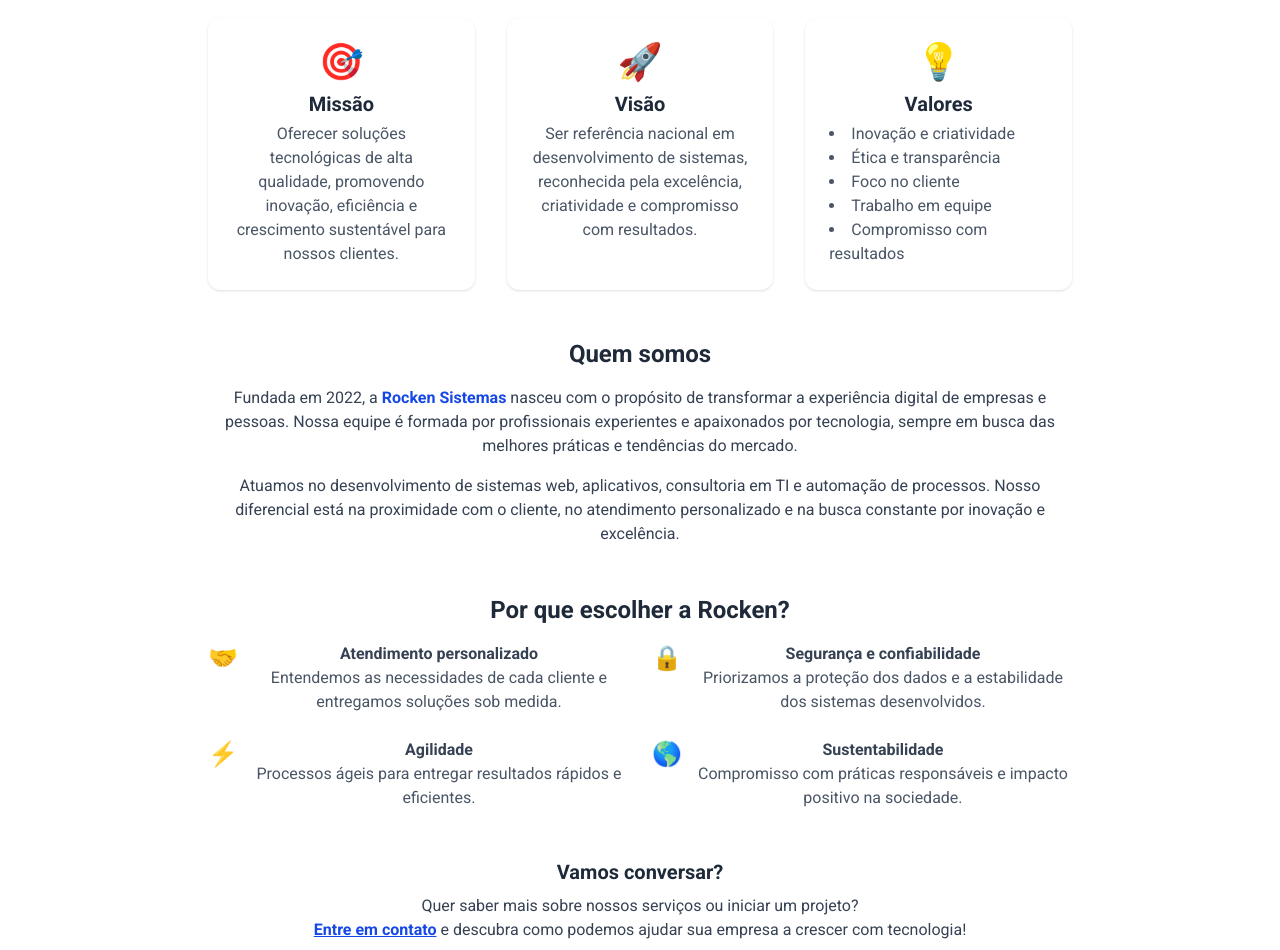
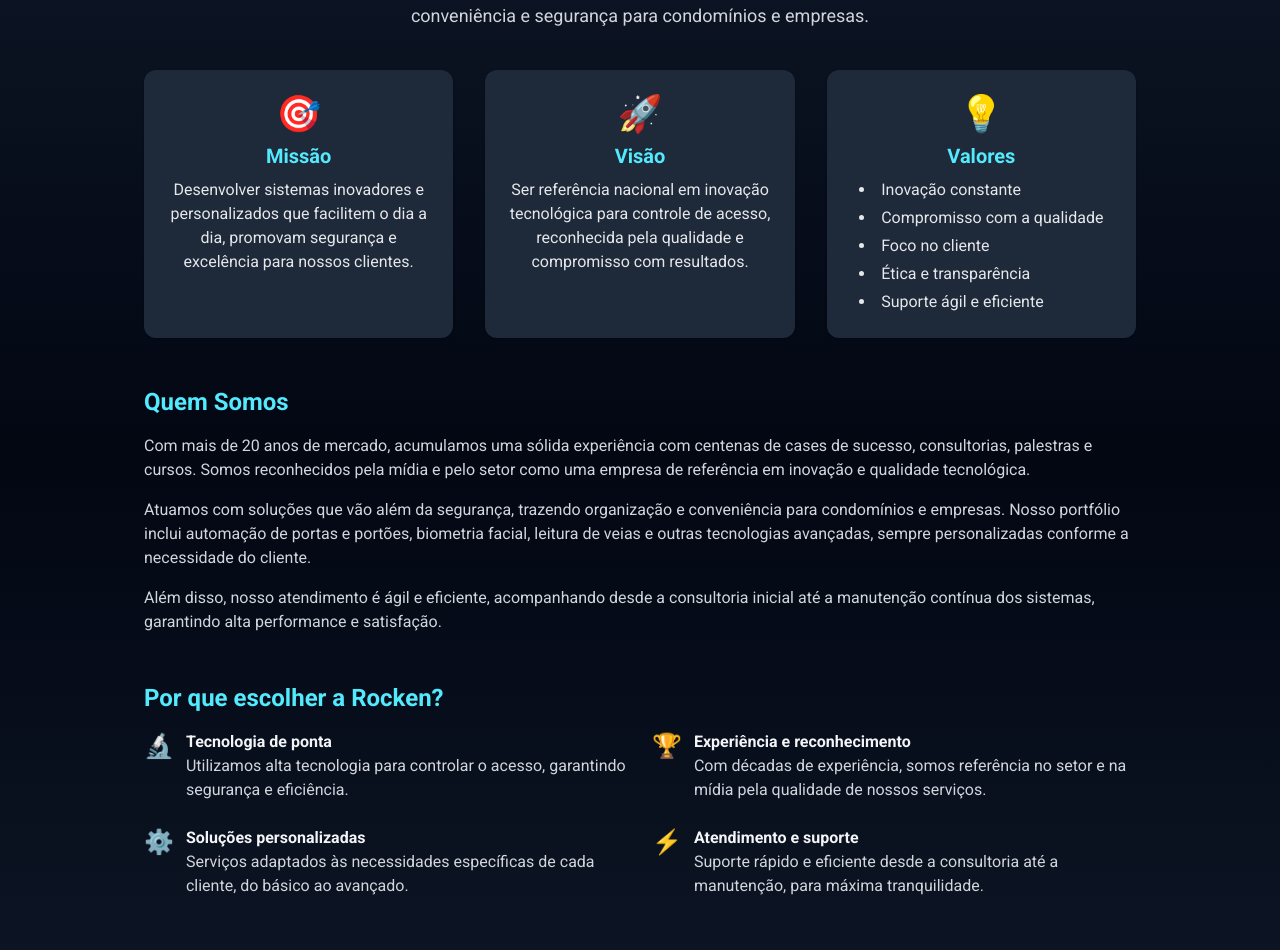
Before and after one commit to eoGabrielo/platform_courses-NEXT, a Next.js app: page /sobre in a window 1280 px wide. Shown: the part 302-1252 px from the top of the page. Built offline with nearby package versions, Linux system fonts and the light colour scheme.

Commit message:
layout pag sobre

```diff
--- a/src/app/sobre/page.tsx
+++ b/src/app/sobre/page.tsx
@@ -2,141 +2,121 @@
 
 export default function Sobre() {
   return (
-    <Container>
-      <section className="py-12 px-4 max-w-4xl mx-auto">
+    <div className="bg-gradient-to-b from-gray-900 via-gray-950 to-gray-900">
+      <section className="py-12 px-4 max-w-5xl mx-auto text-gray-100">
+        {/* Título e descrição */}
         <div className="mb-10 text-center">
-          <h1 className="text-4xl font-extrabold text-gray-800 mb-2">
+          <h1 className="text-4xl font-extrabold text-cyan-400 mb-3">
             Sobre a Rocken Sistemas
           </h1>
-          <p className="text-lg text-gray-600 max-w-2xl mx-auto">
-            Transformando ideias em soluções digitais inovadoras para
-            impulsionar o seu negócio.
+          <p className="text-lg text-gray-300 max-w-3xl mx-auto">
+            Na Rocken Sistemas, a inovação é a essência de tudo o que fazemos. Há mais de 20 anos, estamos na vanguarda da tecnologia aplicada ao controle de acesso de pessoas, veículos e mercadorias, oferecendo soluções modernas e eficazes que promovem organização, conveniência e segurança para condomínios e empresas.
           </p>
         </div>
 
         {/* Missão, Visão e Valores */}
         <div className="grid md:grid-cols-3 gap-8 mb-12">
-          <div className="bg-white rounded-xl shadow p-6 flex flex-col items-center">
+          <div className="bg-gray-800 rounded-xl shadow p-6 flex flex-col items-center">
             <span className="text-4xl mb-2">🎯</span>
-            <h2 className="font-bold text-xl text-gray-800 mb-1">Missão</h2>
-            <p className="text-gray-600 text-center">
-              Oferecer soluções tecnológicas de alta qualidade, promovendo
-              inovação, eficiência e crescimento sustentável para nossos
-              clientes.
+            <h2 className="font-bold text-xl text-cyan-300 mb-2">Missão</h2>
+            <p className="text-gray-200 text-center">
+              Desenvolver sistemas inovadores e personalizados que facilitem o dia a dia, promovam segurança e excelência para nossos clientes.
             </p>
           </div>
-          <div className="bg-white rounded-xl shadow p-6 flex flex-col items-center">
+          <div className="bg-gray-800 rounded-xl shadow p-6 flex flex-col items-center">
             <span className="text-4xl mb-2">🚀</span>
-            <h2 className="font-bold text-xl text-gray-800 mb-1">Visão</h2>
-            <p className="text-gray-600 text-center">
-              Ser referência nacional em desenvolvimento de sistemas,
-              reconhecida pela excelência, criatividade e compromisso com
-              resultados.
+            <h2 className="font-bold text-xl text-cyan-300 mb-2">Visão</h2>
+            <p className="text-gray-200 text-center">
+              Ser referência nacional em inovação tecnológica para controle de acesso, reconhecida pela qualidade e compromisso com resultados.
             </p>
           </div>
-          <div className="bg-white rounded-xl shadow p-6 flex flex-col items-center">
+          <div className="bg-gray-800 rounded-xl shadow p-6 flex flex-col items-center">
             <span className="text-4xl mb-2">💡</span>
-            <h2 className="font-bold text-xl text-gray-800 mb-1">Valores</h2>
-            <ul className="text-gray-600 text-left list-disc list-inside">
-              <li>Inovação e criatividade</li>
+            <h2 className="font-bold text-xl text-cyan-300 mb-2">Valores</h2>
+            <ul className="text-left list-disc list-inside text-gray-200 space-y-1">
+              <li>Inovação constante</li>
+              <li>Compromisso com a qualidade</li>
+              <li>Foco no cliente</li>
               <li>Ética e transparência</li>
-              <li>Foco no cliente</li>
-              <li>Trabalho em equipe</li>
-              <li>Compromisso com resultados</li>
+              <li>Suporte ágil e eficiente</li>
             </ul>
           </div>
         </div>
 
-        {/* Sobre a empresa */}
+        {/* Quem somos */}
         <div className="mb-12">
-          <h2 className="text-2xl font-semibold text-gray-800 mb-4">
-            Quem somos
-          </h2>
-          <p className="text-gray-700 mb-4">
-            Fundada em 2022, a{" "}
-            <span className="font-semibold text-blue-700">Rocken Sistemas</span>{" "}
-            nasceu com o propósito de transformar a experiência digital de
-            empresas e pessoas. Nossa equipe é formada por profissionais
-            experientes e apaixonados por tecnologia, sempre em busca das
-            melhores práticas e tendências do mercado.
+          <h2 className="text-2xl font-semibold text-cyan-300 mb-4">Quem Somos</h2>
+          <p className="text-gray-300 mb-4">
+            Com mais de 20 anos de mercado, acumulamos uma sólida experiência com centenas de cases de sucesso, consultorias, palestras e cursos. Somos reconhecidos pela mídia e pelo setor como uma empresa de referência em inovação e qualidade tecnológica.
           </p>
-          <p className="text-gray-700 mb-4">
-            Atuamos no desenvolvimento de sistemas web, aplicativos, consultoria
-            em TI e automação de processos. Nosso diferencial está na
-            proximidade com o cliente, no atendimento personalizado e na busca
-            constante por inovação e excelência.
+          <p className="text-gray-300 mb-4">
+            Atuamos com soluções que vão além da segurança, trazendo organização e conveniência para condomínios e empresas. Nosso portfólio inclui automação de portas e portões, biometria facial, leitura de veias e outras tecnologias avançadas, sempre personalizadas conforme a necessidade do cliente.
+          </p>
+          <p className="text-gray-300 mb-4">
+            Além disso, nosso atendimento é ágil e eficiente, acompanhando desde a consultoria inicial até a manutenção contínua dos sistemas, garantindo alta performance e satisfação.
           </p>
         </div>
 
         {/* Diferenciais */}
         <div className="mb-12">
-          <h2 className="text-2xl font-semibold text-gray-800 mb-4">
-            Por que escolher a Rocken?
-          </h2>
+          <h2 className="text-2xl font-semibold text-cyan-300 mb-4">Por que escolher a Rocken?</h2>
           <div className="grid md:grid-cols-2 gap-6">
             <div className="flex items-start gap-3">
-              <span className="text-2xl">🤝</span>
+              <span className="text-2xl">🔬</span>
               <div>
-                <h3 className="font-bold text-gray-700">
-                  Atendimento personalizado
-                </h3>
-                <p className="text-gray-600">
-                  Entendemos as necessidades de cada cliente e entregamos
-                  soluções sob medida.
+                <h3 className="font-bold text-gray-100">Tecnologia de ponta</h3>
+                <p className="text-gray-300">
+                  Utilizamos alta tecnologia para controlar o acesso, garantindo segurança e eficiência.
                 </p>
               </div>
             </div>
             <div className="flex items-start gap-3">
-              <span className="text-2xl">🔒</span>
+              <span className="text-2xl">🏆</span>
               <div>
-                <h3 className="font-bold text-gray-700">
-                  Segurança e confiabilidade
-                </h3>
-                <p className="text-gray-600">
-                  Priorizamos a proteção dos dados e a estabilidade dos sistemas
-                  desenvolvidos.
+                <h3 className="font-bold text-gray-100">Experiência e reconhecimento</h3>
+                <p className="text-gray-300">
+                  Com décadas de experiência, somos referência no setor e na mídia pela qualidade de nossos serviços.
+                </p>
+              </div>
+            </div>
+            <div className="flex items-start gap-3">
+              <span className="text-2xl">⚙️</span>
+              <div>
+                <h3 className="font-bold text-gray-100">Soluções personalizadas</h3>
+                <p className="text-gray-300">
+                  Serviços adaptados às necessidades específicas de cada cliente, do básico ao avançado.
                 </p>
               </div>
             </div>
             <div className="flex items-start gap-3">
               <span className="text-2xl">⚡</span>
               <div>
-                <h3 className="font-bold text-gray-700">Agilidade</h3>
-                <p className="text-gray-600">
-                  Processos ágeis para entregar resultados rápidos e eficientes.
-                </p>
-              </div>
-            </div>
-            <div className="flex items-start gap-3">
-              <span className="text-2xl">🌎</span>
-              <div>
-                <h3 className="font-bold text-gray-700">Sustentabilidade</h3>
-                <p className="text-gray-600">
-                  Compromisso com práticas responsáveis e impacto positivo na
-                  sociedade.
+                <h3 className="font-bold text-gray-100">Atendimento e suporte</h3>
+                <p className="text-gray-300">
+                  Suporte rápido e eficiente desde a consultoria até a manutenção, para máxima tranquilidade.
                 </p>
               </div>
             </div>
           </div>
         </div>
 
-        {/* Chamada para contato */}
+        {/* Contato final */}
         <div className="mt-12 text-center">
-          <h2 className="text-xl font-semibold text-gray-800 mb-2">
+          <h2 className="text-xl font-semibold text-cyan-400 mb-2">
             Vamos conversar?
           </h2>
-          <p className="text-gray-700 mb-4">
+          <p className="text-gray-200 mb-4">
             Quer saber mais sobre nossos serviços ou iniciar um projeto? <br />
             <a
               href="/contato"
-              className="text-blue-700 underline hover:text-blue-900 font-bold"
+              className="text-cyan-400 underline hover:text-cyan-200 font-bold"
             >
               Entre em contato
             </a>{" "}
-            e descubra como podemos ajudar sua empresa a crescer com tecnologia!
+            e descubra como podemos ajudar seu condomínio a crescer com tecnologia!
           </p>
         </div>
       </section>
-    </Container>
+    </div>
   );
 }
--- /dev/null
+++ b/src/components/CardCurso/index.tsx
@@ -0,0 +1,11 @@
+import Link from 'next/link';
+
+
+
+export default function CardCurso ({assunto}: {assunto: string} ){
+    return(
+        <Link href="/cursos/cadastro-unidade" className="block bg-gray-900 hover:bg-gray-600 rounded p-4 text-lg font-semibold text-center transition">
+            {assunto}
+          </Link>
+    )
+}
--- a/src/components/Footer/index.tsx
+++ b/src/components/Footer/index.tsx
@@ -3,14 +3,14 @@
 export default function Footer() {
   return (
     <footer className="bg-gradient-to-r from-gray-900 via-gray-800 to-gray-900 text-white py-24">
-      <div className="container mx-auto px-4 flex flex-col md:flex-row justify-between items-center gap-6">
+      <div className="mx-auto px-4 flex flex-col md:flex-row justify-center items-center gap-15 md:gap-32">
         {/* Logo e nome */}
         <div className="flex items-center gap-3">
           <span className="text-2xl font-bold tracking-wide">Rocken Sistemas</span>
         </div>
 
         {/* Links rápidos */}
-        <nav className="flex gap-6 text-sm">
+        <nav className="flex gap-6 text-sm justify-center w-full md:w-auto">
           <a href="#" className="hover:text-cyan-400 transition">Início</a>
           <a href="#" className="hover:text-cyan-400 transition">Sobre</a>
           <a href="#" className="hover:text-cyan-400 transition">Serviços</a>
@@ -30,9 +30,17 @@
           </a>
         </div>
       </div>
+
+      {/* Informações de contato */}
+      <div className="mt-8 text-center text-sm text-gray-300 space-y-1">
+        <p><strong>Atendimento:</strong> 0800 200 3873</p>
+        <p><strong>Telefones:</strong> (11) 3473-0571 / (11) 3473-3873</p>
+      </div>
+
       <div className="mt-6 text-center text-xs text-gray-400">
         &copy; {new Date().getFullYear()} Rocken Sistemas. Todos os direitos reservados. Desenvolvido por Rocken Sistemas.
       </div>
     </footer>
+
   );
 }
```
Also changed, not shown: src/app/cursos/rockenConf/page.tsx (+12 -26 lines), src/app/cursos/software/page.tsx (+14 -25 lines).
